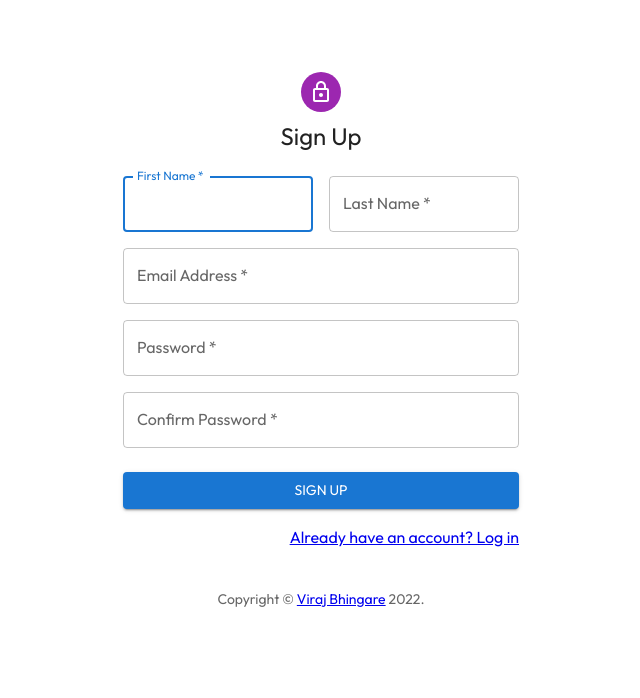
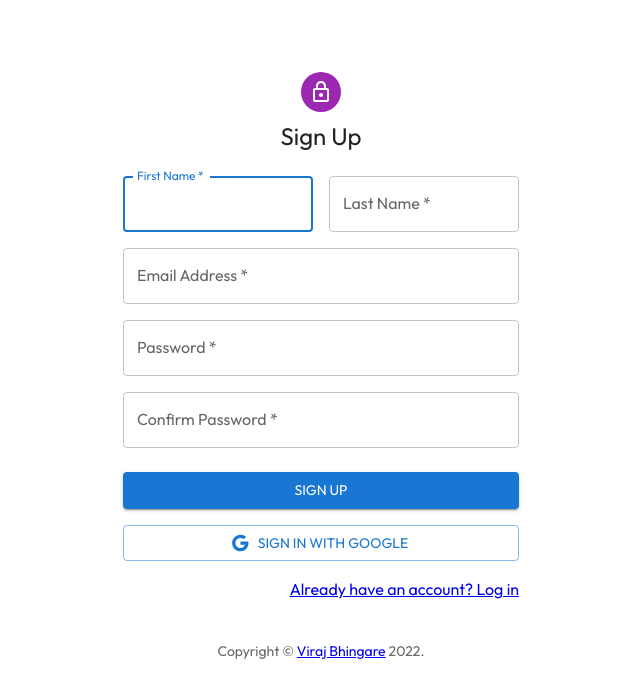
Before and after one commit to VirajBhingare/firebase9-auth, a React (Create React App) app: page /signup in a window 1280 px wide. Shown: the top 698 px of the page, without its empty margins (319-959 px from the left). Built offline with nearby package versions, Linux system fonts and the light colour scheme; no server answers.

Commit message:
Set Up Temporary Google Sign In

```diff
--- a/src/components/SignUp.js
+++ b/src/components/SignUp.js
@@ -11,6 +11,7 @@ import TextField from "@mui/material/TextField";
 import Grid from "@mui/material/Grid";
 import Box from "@mui/material/Box";
 import LockOutlinedIcon from "@mui/icons-material/LockOutlined";
+import GoogleIcon from "@mui/icons-material/Google";
 import Typography from "@mui/material/Typography";
 import Container from "@mui/material/Container";
 import { createTheme, ThemeProvider } from "@mui/material/styles";
@@ -68,7 +69,7 @@ const SignUp = () => {
   const [error, setError] = useState("");
   const [loading, setLoading] = useState(false);
 
-  const { signUp } = useAuth();
+  const { signUp, signInWithGoogle } = useAuth();
 
   const handleSubmit = async (event) => {
     event.preventDefault();
@@ -87,6 +88,25 @@ const SignUp = () => {
     } catch {
       setError("Failed to create your account");
     }
+  };
+
+  const handleGoogleSignIn = async () => {
+    setError("");
+    setLoading(true);
+    await signInWithGoogle()
+      .then((result) => {
+        addUser(
+          result.user.email,
+          result.user.displayName,
+          result.user.displayName
+        );
+        setLoading(false);
+        history.push("/");
+      })
+      .catch((error) => {
+        setError("Failed to Sign In with Google");
+        console.log(error);
+      });
   };
 
   return (
@@ -197,6 +217,16 @@ const SignUp = () => {
             >
               Sign Up
             </Button>
+            <Button
+              fullWidth
+              variant="outlined"
+              sx={{ mb: 2 }}
+              disabled={loading}
+              onClick={handleGoogleSignIn}
+              startIcon={<GoogleIcon />}
+            >
+              Sign In With Google
+            </Button>
             <Grid container justifyContent="flex-end">
               <Grid item>
                 <Link to="/login">Already have an account? Log in</Link>
--- a/src/contexts/AuthContext.js
+++ b/src/contexts/AuthContext.js
@@ -6,6 +6,8 @@ import {
   signOut,
   sendPasswordResetEmail,
   onAuthStateChanged,
+  GoogleAuthProvider,
+  signInWithPopup,
 } from "firebase/auth";
 
 const AuthContext = createContext();
@@ -42,6 +44,11 @@ export const AuthProvider = ({ children }) => {
     return currentUser.updatePassword(password);
   };
 
+  const signInWithGoogle = () => {
+    const provider = new GoogleAuthProvider();
+    return signInWithPopup(auth, provider);
+  };
+
   useEffect(() => {
     const unsubscribe = onAuthStateChanged(auth, (user) => {
       setCurrentUser(user);
@@ -58,6 +65,7 @@ export const AuthProvider = ({ children }) => {
     resetPassword,
     updateEmail,
     updatePassword,
+    signInWithGoogle,
   };
 
   return (
```
